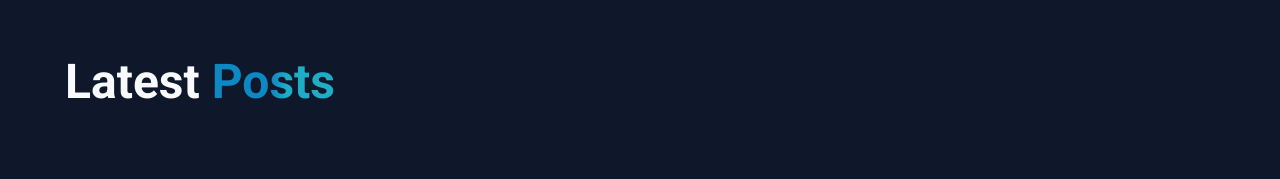
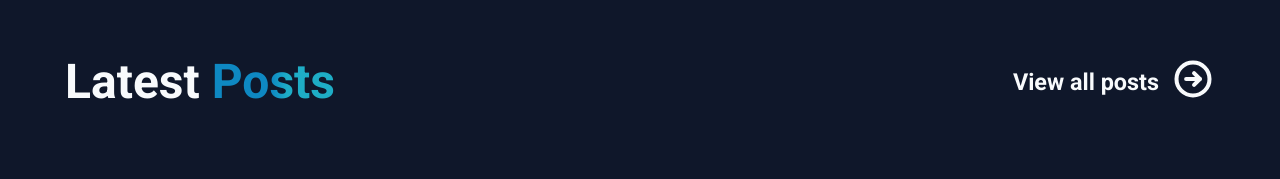
Before and after one commit to shoxruz2008/ixartz, a plain HTML site: page index.html in a window 1280 px wide. Shown: the part 1800-1979 px from the top of the page. Drawn offline with Linux system fonts and the light colour scheme.

Commit message:
Bekzods second changes

```diff
--- a/index.html
+++ b/index.html
@@ -142,6 +142,16 @@
       <section class="section-post">
         <div class="section-post-main-text">
           <h2 class="main-text">Latest <span>Posts</span></h2>
+          <div class="view-posts">
+            <h3>View all posts</h3>
+            <a href="#">
+              <img
+                class="arrow-icon"
+                src="/svg/arrow-circle-right.svg"
+                alt=""
+              />
+            </a>
+          </div>
         </div>
         <div class="section-post-items">
           <div class="post-item">
--- a/style.css
+++ b/style.css
@@ -229,7 +229,25 @@ body {
 /* Section-posts */
 .section-post-main-text {
   padding-top: 5.3rem;
+  display: flex;
+  align-items: center;
+  justify-content: space-between;
 }
+
+.view-posts {
+  display: flex;
+  align-items: center;
+  gap: 1.2rem;
+  font-size: 2rem;
+  font-weight: 700;
+  color: var(--color-slite-50);
+}
+
+.arrow-icon {
+  width: 4.4rem;
+  height: 4.4rem;
+}
+
 .section-post-items {
   padding-block: 9.1rem;
   display: grid;
@@ -240,6 +258,7 @@ body {
 .section-post .main-text {
   margin-bottom: 0;
 }
+
 .post-item {
   background-color: var(--color-slite-800);
   border-radius: 20px;
```
Also changed, not shown: svg/arrow-circle-right.svg (added), svg/arrow-right.svg (deleted).
